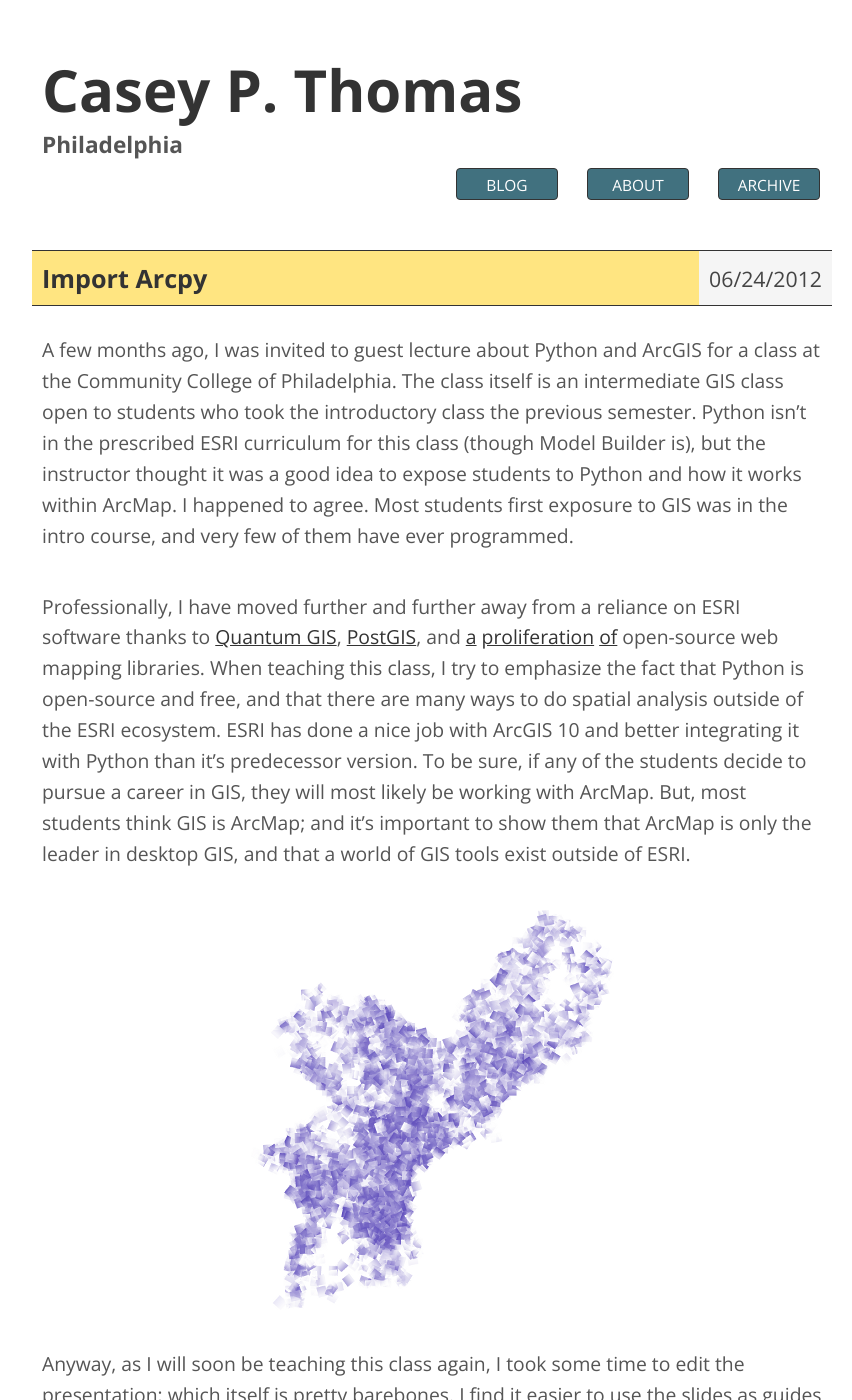
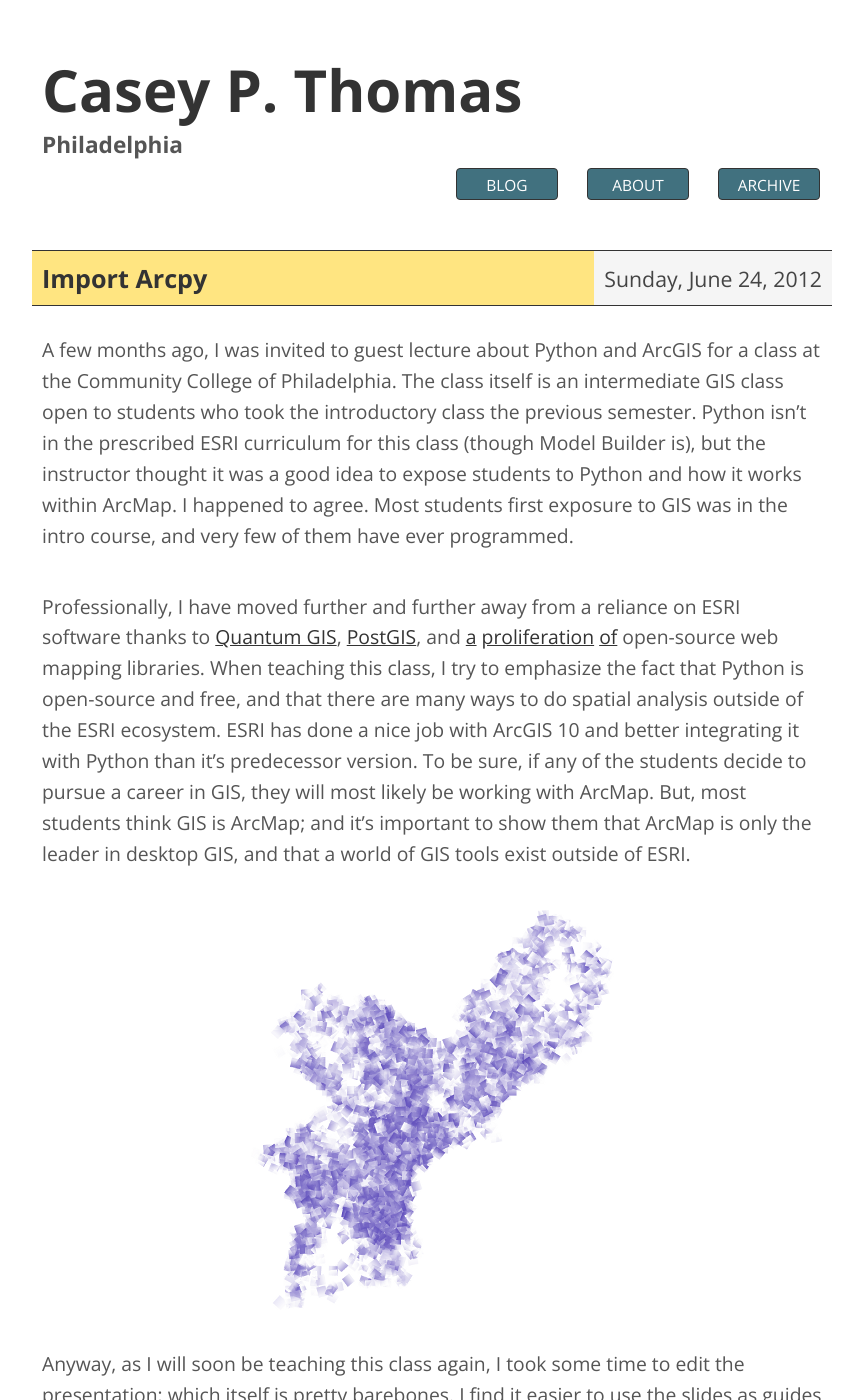
Before and after one commit to caseycesari/caseycesari.github.com, a Jekyll site: the page built from index.html, in a window 1280 px wide and 1400 px high. Shown: the whole window, without its empty margins (208-1060 px from the left). Built offline with Jekyll 4.4.1, drawn with Linux system fonts in a browser that asks for light colours; nearby versions of some CDN libraries; some of the changed text lies outside the part shown.

Commit message:
Change post date format and add RWD date

```diff
--- a/_includes/listed-post.html
+++ b/_includes/listed-post.html
@@ -2,8 +2,9 @@
   <div class="post">
     <header>
       <h2><a href="{{ post.url }}">{{ post.title }}</a></h2>
-      <span class="date">{{ post.date | date: "%m/%d/%Y" }}</span>
+      <span class="date">{{ post.date | date: "%A, %B %d, %Y" }}</span>
     </header>
+    <span class="inline-date">{{ post.date | date: "%A, %B %d, %Y" }}</span>
     <div>{{ post.content }}</div>
   </div>
 </article>
```
